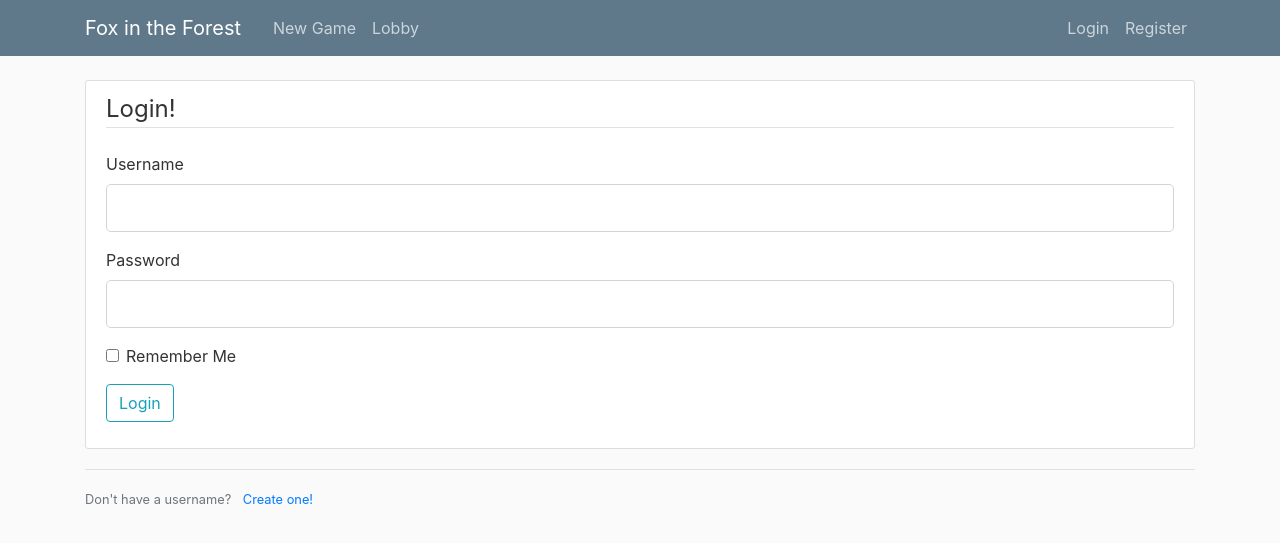
After one commit to Oripy/foxintheforest, a Flask app: page /login in a window 1280 px wide. The commit adds this page. Shown: the top 543 px of the page. Run offline with Flask 2, Linux system fonts and the light colour scheme; some libraries are stand-ins or nearby versions.

Commit message:
change project structure add login/logout with database

```diff
--- /dev/null
+++ b/foxy/forms.py
@@ -0,0 +1,24 @@
+from flask_wtf import FlaskForm
+from wtforms import StringField, PasswordField, SubmitField, BooleanField
+from wtforms.validators import DataRequired, Length, Email, EqualTo, ValidationError
+from foxy.models import User
+
+class RegistrationForm(FlaskForm):
+    username = StringField('Username',
+                           validators=[DataRequired(), Length(min=2, max=20)])
+    password = PasswordField('Password', validators=[DataRequired()])
+    confirm_password = PasswordField('Confirm Password',
+                                     validators=[DataRequired(), EqualTo('password')])
+    submit = SubmitField('Sign Up')
+
+    def validate_username(self, username):
+        user = User.query.filter_by(username=username.data).first()
+        if user:
+            raise ValidationError('Username already exists. Please choose a different one.')
+
+class LoginForm(FlaskForm):
+    username = StringField('Username',
+                           validators=[DataRequired(), Length(min=2, max=20)])
+    password = PasswordField('Password', validators=[DataRequired()])
+    remember = BooleanField('Remember Me')
+    submit = SubmitField('Login')
--- /dev/null
+++ b/foxy/routes.py
@@ -0,0 +1,87 @@
+from flask import flash, render_template, url_for, request, jsonify, make_response, redirect
+from foxy import app, db, bcrypt
+from foxy.forms import RegistrationForm, LoginForm
+from foxy.models import User, Games
+from flask_login import login_user, logout_user, current_user, login_required
+from uuid import uuid4
+import foxy.foxintheforest as foxintheforest
+import random
+
+games = {}
+
+def get_new_id():
+    while True:
+        new_id = uuid4()
+        if not new_id in games: break
+    return str(new_id)
+
+@app.route("/")
+@app.route("/home")
+def main():
+    return render_template('home.html')
+
+@app.route("/new", methods=["POST"])
+def new():
+    req = request.get_json()
+    id = get_new_id()
+    games[id] = foxintheforest.new_game(id)
+
+@app.route("/register", methods=['GET', 'POST'])
+def register():
+    if current_user.is_authenticated:
+        return redirect(url_for('main'))
+    form = RegistrationForm()
+    if form.validate_on_submit():
+        hashed_password = bcrypt.generate_password_hash(form.password.data).decode('utf-8')
+        user = User(username=form.username.data, password=hashed_password)
+        db.session.add(user)
+        db.session.commit()
+        flash(f'Account created for {form.username.data}!', 'success')
+        return redirect(url_for('login'))
+    return render_template('register.html', form=form)
+
+@app.route("/login", methods=['GET', 'POST'])
+def login():
+    if current_user.is_authenticated:
+        return redirect(url_for('main'))
+    form = LoginForm()
+    if form.validate_on_submit():
+        user = User.query.filter_by(username=form.username.data).first()
+        if user and bcrypt.check_password_hash(user.password, form.password.data):
+            login_user(user, remember=form.remember.data)
+            next_page = request.args.get('next')
+            flash(f'Welcome back {form.username.data}!', 'success')
+            return redirect(next_page) if next_page else redirect(url_for('lobby'))
+        else:
+            flash(f'Login unsuccessful. Please check username and password.', 'danger')
+    return render_template('login.html', form=form)
+
+@app.route("/logout")
+def logout():
+    logout_user()
+    return redirect(url_for('main'))
+
+@app.route("/lobby")
+@login_required
+def lobby():
+    return render_template('lobby.html', games=games)
+
+@app.route("/play", methods=["POST"])
+@login_required
+def play():
+    req = request.get_json()
+    card_played = None
+    if req["play"] == "new_game":
+        id = get_new_id()
+        games[id] = foxintheforest.new_game(id)
+    elif req["player"] == 1:
+        id = req["id"]
+        card_played = random.choice(foxintheforest.list_allowed(games[id], 1))
+        games[id] = foxintheforest.play(games[id], (1, card_played))
+    elif req["play"][-1] in ["h", "s", "c"] and int(req["play"][:-1]):
+        id = req["id"]
+        card_played = foxintheforest.decode_card(req["play"])
+        print(card_played)
+        games[id] = foxintheforest.play(games[id], (0, card_played))
+    res = make_response(jsonify(games[id]), 200)
+    return res
--- a/templates/game.html
+++ b/foxy/templates/game.html
@@ -15,4 +15,4 @@
     <div><div id="opponentscore" title="Opponent number of tricks won">0</div><div id="olasttrick" class="preview hidden"></div></div>
     <div><div id="playerscore" title="Your number of tricks won">0</div><div id="plasttrick" class="preview hidden"></div></div>
 </div>
-{% endblock %}
+{% endblock content %}
--- /dev/null
+++ b/foxy/templates/home.html
@@ -0,0 +1,5 @@
+{% extends 'layout.html' %}
+
+{% block content %}
+
+{% endblock content %}
--- a/templates/layout.html
+++ b/foxy/templates/layout.html
@@ -25,22 +25,33 @@
           <div class="collapse navbar-collapse" id="navbarToggle">
             <div class="navbar-nav mr-auto">
               <a class="nav-item nav-link" id="new" href="#">New Game</a>
-              <a class="nav-item nav-link" href="#">About</a>
+              <a class="nav-item nav-link" href="{{ url_for('lobby') }}">Lobby</a>
             </div>
             <!-- Navbar Right Side -->
-            <!--
             <div class="navbar-nav">
-              <a class="nav-item nav-link" href="/login">Login</a>
-              <a class="nav-item nav-link" href="/register">Register</a>
+              {% if current_user.is_authenticated %}
+                <a class="nav-item nav-link" href="{{ url_for('logout') }}">Logout</a>
+              {% else %}
+                <a class="nav-item nav-link" href="{{ url_for('login') }}">Login</a>
+                <a class="nav-item nav-link" href="{{ url_for('register') }}">Register</a>
+              {% endif %}
             </div>
-            -->
           </div>
         </div>
       </nav>
     </header>
     <main role="main" class="container">
       <div class="row">
-        <div class="col-md-8">
+        <div class="col-md-12">
+          {% with messages = get_flashed_messages(with_categories=true) %}
+            {% if messages %}
+              {% for category, message in messages %}
+                <div class="alert alert-{{ category }}">
+                  {{ message }}
+                </div>
+              {% endfor %}
+            {% endif %}
+          {% endwith %}
           {% block content %}{% endblock %}
         </div>
       </div>
--- /dev/null
+++ b/foxy/templates/login.html
@@ -0,0 +1,49 @@
+{% extends "layout.html" %}
+{% block content %}
+<div class="content-section">
+    <form method="POST" action="">
+        {{ form.hidden_tag() }}
+        <fieldset class="form-group">
+            <legend class="border-bottom mb-4">Login!</legend>
+            <div class="form-group">
+                {{ form.username.label(class="form-control-label") }}
+                {% if form.username.errors %}
+                    {{ form.username(class="form-control form-control-lg is-invalid") }}
+                    <div class="invalid-feedback">
+                      {% for errors in form.username.errors %}
+                        <span>{{ errors }}</span>
+                      {% endfor %}
+                    </div>
+                {% else %}
+                    {{ form.username(class="form-control form-control-lg") }}
+                {% endif %}
+            </div>
+            <div class="form-group">
+                {{ form.password.label(class="form-control-label") }}
+                {% if form.password.errors %}
+                    {{ form.password(class="form-control form-control-lg is-invalid") }}
+                    <div class="invalid-feedback">
+                      {% for errors in form.password.errors %}
+                        <span>{{ errors }}</span>
+                      {% endfor %}
+                    </div>
+                {% else %}
+                    {{ form.password(class="form-control form-control-lg") }}
+                {% endif %}
+            </div>
+            <div class="form-check">
+                {{ form.remember(class="form-check-input") }}
+                {{ form.remember.label(class="form-check-label") }}
+            </div>
+        </fieldset>
+        <div class="form-group">
+            {{ form.submit(class="btn btn-outline-info") }}
+        </div>
+    </form>
+</div>
+<div class="border-top pt-3">
+    <small class="text-muted">
+        Don't have a username? <a class="ml-2" href="{{ url_for('register') }}">Create one!</a>
+    </small>
+</div>
+{% endblock content %}
--- /dev/null
+++ b/run.py
@@ -0,0 +1,4 @@
+from foxy import app
+
+if __name__ ==  '__main__':
+    app.run(debug=True)
```
Also changed, not shown: foxy.py (deleted, +0 -42 lines), foxy/__init__.py (added, +15 -0 lines), foxy/models.py (added, +28 -0 lines), foxy/templates/lobby.html (added, +10 -0 lines), foxy/templates/register.html (added, +58 -0 lines), foxy/foxintheforest.py (renamed from foxintheforest.py), foxy/static/main.css (renamed from static/main.css), foxy/static/script.js (renamed from static/script.js), 1 other file.
